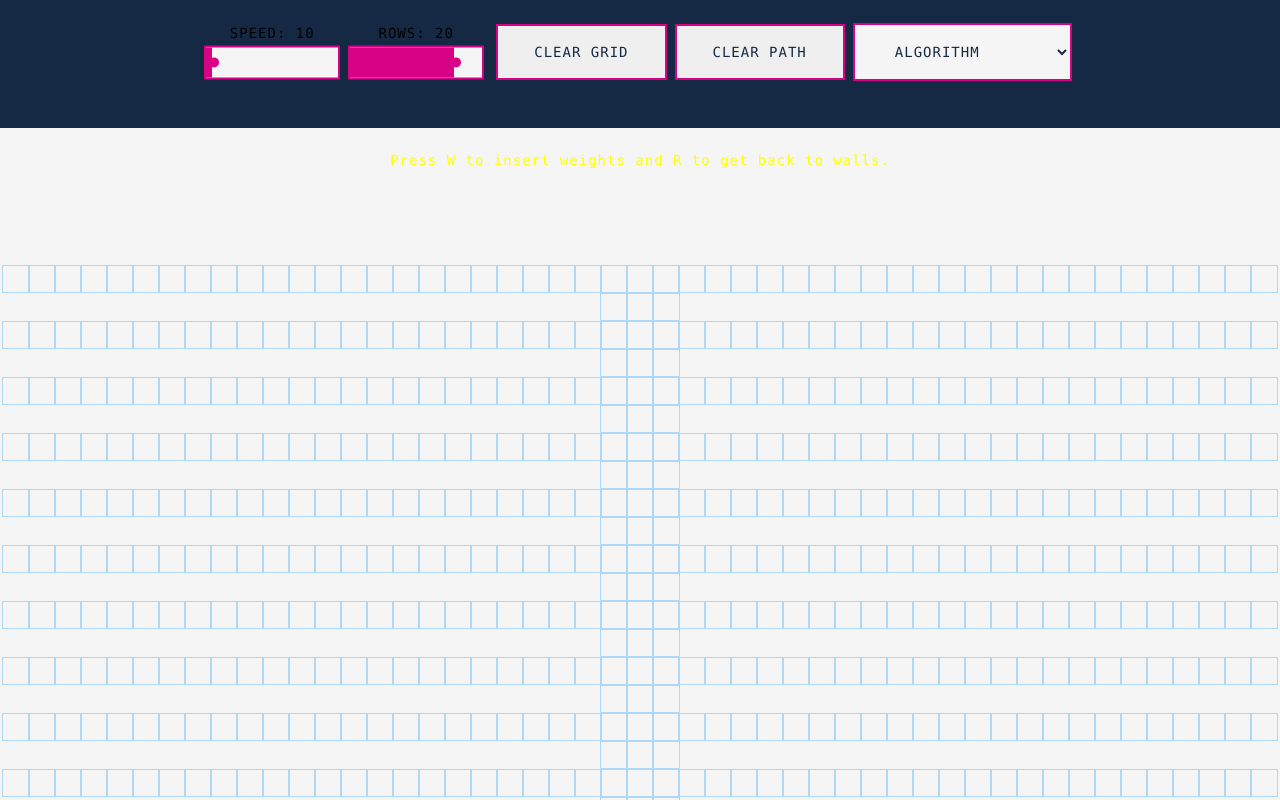
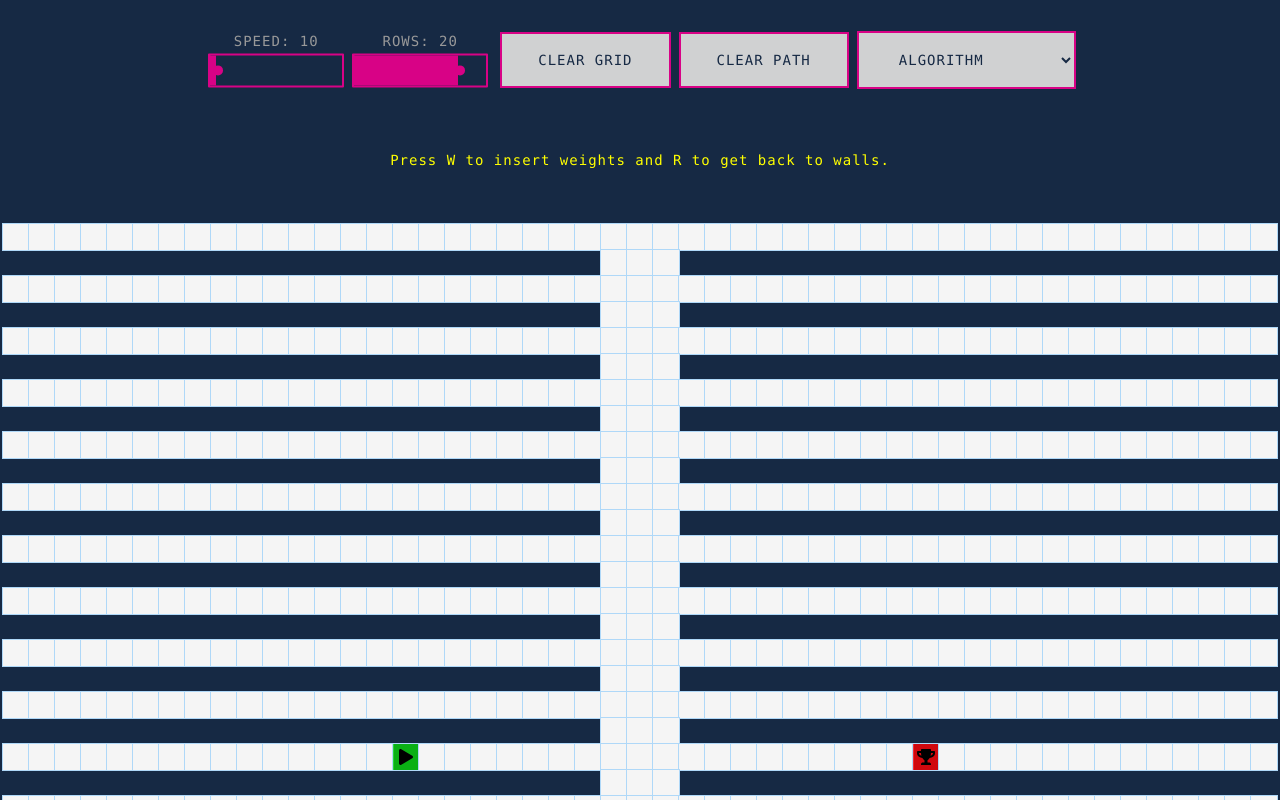
Before and after one commit to EdoardoGruppi/Path_Finding_Visualizer, a React (Create React App) app: page / in a window 1280 px wide. Shown: the top 800 px of the page. Built offline with nearby package versions, Linux system fonts and the light colour scheme.

Commit message:
💣 Improve design

```diff
--- a/src/Design/Button.css
+++ b/src/Design/Button.css
@@ -1,6 +1,6 @@
 /* Button design from https://frontendresource.com/css-button-templates/ */
 .button_slide {
-  margin-top: 3vh;
+  margin-top: 4vh;
   margin-left: 1vh;
   color: #162944;
   border: 2px solid rgb(216, 2, 134);
@@ -12,9 +12,7 @@
   letter-spacing: 1px;
   cursor: pointer;
   box-shadow: inset 0 0 0 0 #d80286;
-  -webkit-transition: ease-out 0.4s;
-  -moz-transition: ease-out 0.4s;
-  transition: ease-out 0.4s;
+  background-color: rgb(229, 228, 226, 0.9);
 }
 
 .slide_down:hover {
--- a/src/Design/SelectBox.css
+++ b/src/Design/SelectBox.css
@@ -1,7 +1,7 @@
 /*Option desing of the selector box*/
 .box {
-  margin: 1vh;
-  background-color: whitesmoke;
+  margin-left: 1vh;
+  background-color: rgb(229, 228, 226, 0.9);
   color: #162944;
   border: 2px solid rgb(216, 2, 134);
   border-radius: 0px;
--- a/src/Design/Slider.css
+++ b/src/Design/Slider.css
@@ -3,7 +3,7 @@
   position: relative;
   display: block;
   text-align: center;
-  color: black;
+  color: #999;
   font-family: "Lucida Console", Monaco, monospace;
   font-size: 14px;
   letter-spacing: 1px;
@@ -18,9 +18,10 @@
   border-radius: 1px;
   padding: 10px 2px;
   -webkit-appearance: none;
-  background: whitesmoke;
+  background: #162944;
   outline: none;
   overflow: hidden;
+  box-shadow: inset 1px 0 0px rgb(216, 2, 134);
 }
 .range::-webkit-slider-thumb {
   -webkit-appearance: none;
--- a/src/PathFindingVisualizer/Node/Node.css
+++ b/src/PathFindingVisualizer/Node/Node.css
@@ -2,11 +2,11 @@
   outline: 0.001vh solid rgb(175, 216, 248);
   display: inline-block;
   vertical-align: top;
-  margin-top: 0.25vh;
+  background-color: whitesmoke;
 }
 
 .node-start {
-  background-color: rgb(0, 128, 0, 0.6);
+  background-color: rgba(8, 211, 8, 0.8);
   /* Image downloaded from  https://fontawesome.com/*/
   background-image: url("./Icons/play-solid.svg");
   background-repeat: no-repeat;
@@ -15,7 +15,7 @@
 }
 
 .node-finish {
-  background-color: rgb(255, 0, 0, 0.65);
+  background-color: rgb(255, 0, 0, 0.8);
   /* Image downloaded from  https://fontawesome.com/*/
   background-image: url("./Icons/trophy-solid.svg");
   background-repeat: no-repeat;
@@ -82,22 +82,22 @@
 @keyframes visitedAnimation {
   0% {
     transform: scale(0.3);
-    background-color: rgba(0, 0, 66, 0.75);
+    background-color: rgba(17, 104, 217, 0.9);
     border-radius: 100%;
   }
 
   50% {
-    background-color: rgba(17, 104, 217, 0.75);
+    background-color: rgba(17, 104, 217, 0.9);
   }
 
   75% {
     transform: scale(1.2);
-    background-color: rgba(0, 217, 159, 0.75);
+    background-color: rgba(0, 217, 159, 0.9);
   }
 
   100% {
     transform: scale(1);
-    background-color: rgba(0, 190, 218, 0.75);
+    background-color: rgba(0, 190, 218, 0.9);
   }
 }
 
--- a/src/PathFindingVisualizer/PathFindingVisualizer.css
+++ b/src/PathFindingVisualizer/PathFindingVisualizer.css
@@ -1,11 +1,11 @@
 body {
   height: 95%;
   margin: 0;
-  background: whitesmoke;
+  background-color: #162944;
 }
 
 .grid {
-  margin-top: 12vh;
-  margin-bottom: 4vh;
-  max-height: 70vh;
+  margin-top: 7vh;
+  margin-bottom: 1vh;
+  max-height: 50vh;
 }
```
